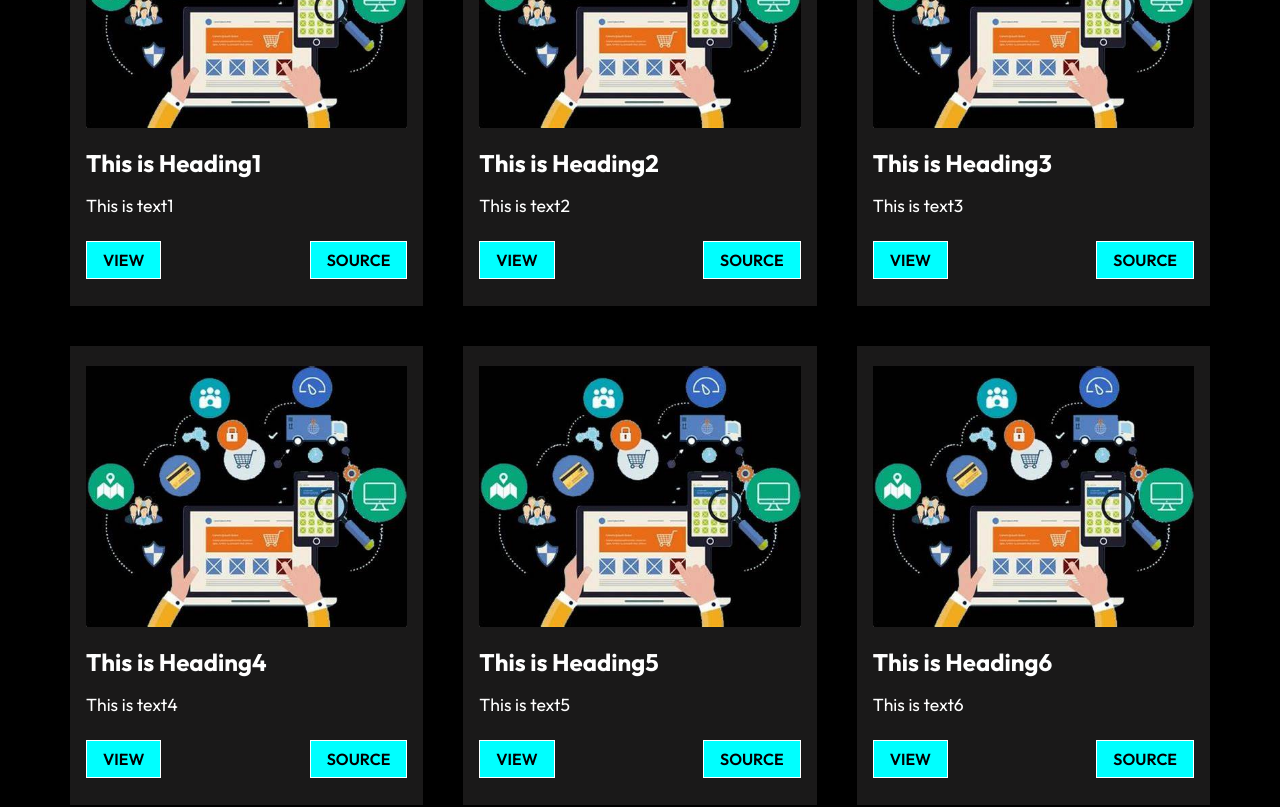
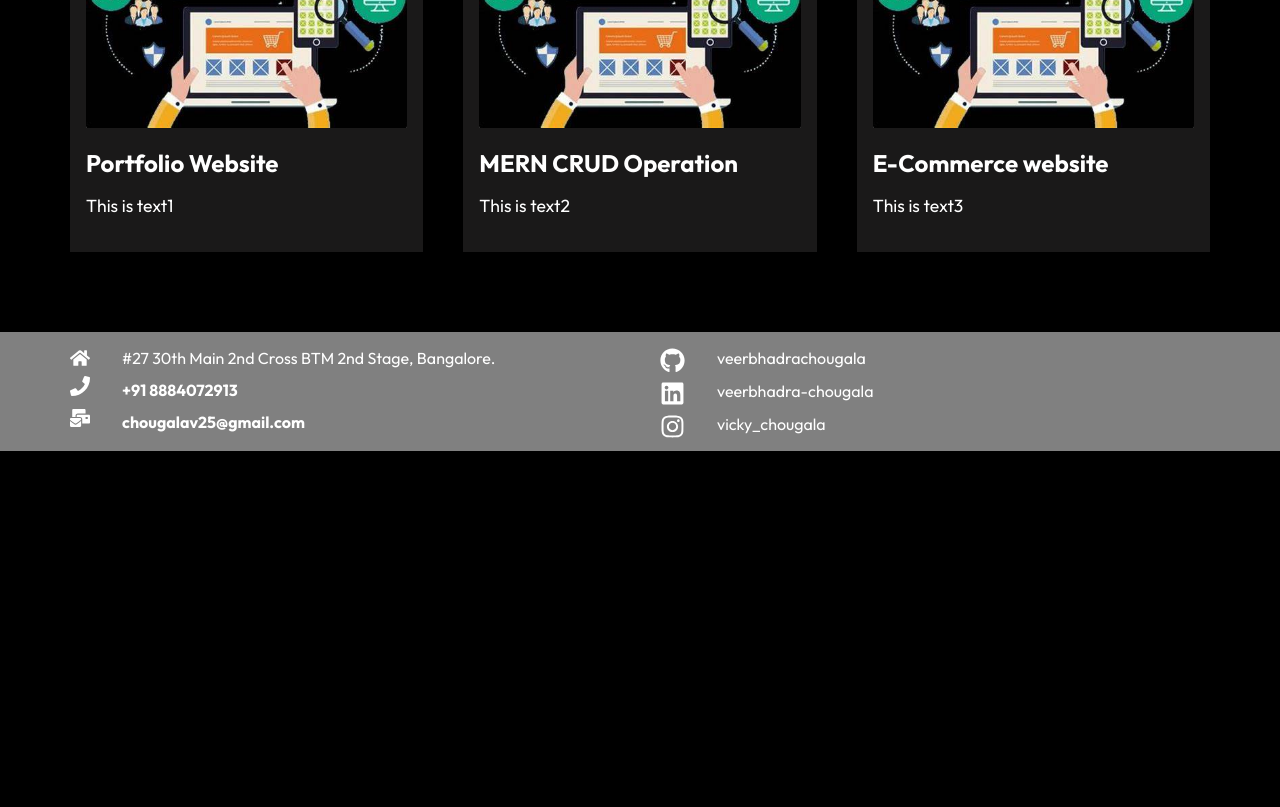
Before and after one commit to veerbhadrachougala/my-portfolio, a React (Create React App) app: page /Projects in a window 1280 px wide. Shown: the part 800-1607 px from the top of the page. After the commit the page ends 1251 px from the top, so only its background shows below. Built offline with nearby package versions, Linux system fonts and the light colour scheme.

Commit message:
Changed some content

```diff
--- a/src/Components/ProjectCard.js
+++ b/src/Components/ProjectCard.js
@@ -1,7 +1,7 @@
 import "./ProjectCardStyle.css";
 
 import React from "react";
-import { NavLink } from "react-router-dom";
+// import { NavLink } from "react-router-dom";
 
 const ProjectCard = (props) => {
   return (
@@ -10,14 +10,14 @@ const ProjectCard = (props) => {
           <h2 className="project-title">{props.title}</h2>
           <div className="pro-details">
             <p>{props.text}</p>
-            <div className="pro-btns">
+            {/* <div className="pro-btns">
               <NavLink to="url.com" className="btn">
                 View
               </NavLink>
               <NavLink to="url.com" className="btn">
                 Source
               </NavLink>
-            </div>
+            </div> */}
           </div>
         </div>
   );
--- a/src/Components/WorkData.js
+++ b/src/Components/WorkData.js
@@ -4,33 +4,18 @@ import Project1 from '../Photos/E-Comm.jpg'
 const ProjectCardData = [
     {
         imgSrc: Project1,
-        title: "This is Heading1",
+        title: "Portfolio Website",
         text: "This is text1",
     },
     {
         imgSrc: Project1,
-        title: "This is Heading2",
+        title: "MERN CRUD Operation",
         text: "This is text2",
     },
     {
         imgSrc: Project1,
-        title: "This is Heading3",
+        title: "E-Commerce website",
         text: "This is text3",
-    },
-    {
-        imgSrc: Project1,
-        title: "This is Heading4",
-        text: "This is text4",
-    },
-    {
-        imgSrc: Project1,
-        title: "This is Heading5",
-        text: "This is text5",
-    },
-    {
-        imgSrc: Project1,
-        title: "This is Heading6",
-        text: "This is text6",
     }
 ];
 
```
